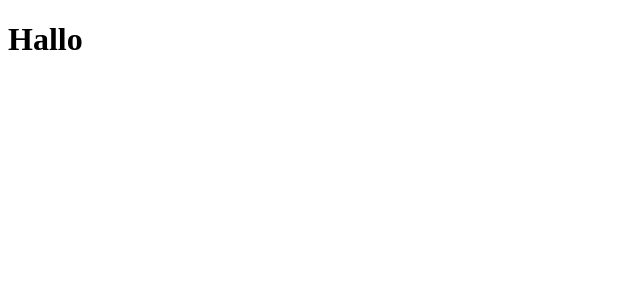
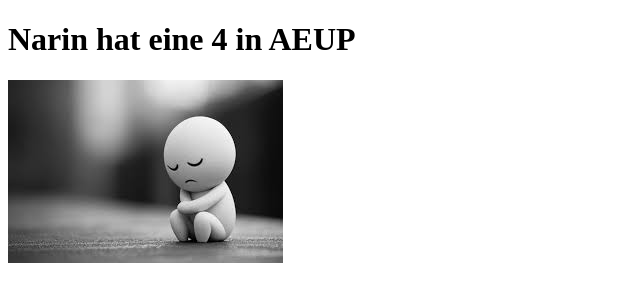
Before and after one commit to Flo781/webseite, a plain HTML site: page index.html in a window 1280 px wide. Shown: the whole page, without its empty margins (0-640 px from the left). Drawn offline with Linux system fonts and the light colour scheme.

Commit message:
Add files via upload

```diff
--- a/index.html
+++ b/index.html
@@ -6,6 +6,7 @@
     <title>Document</title>
 </head>
 <body>
-    <h1>Hallo</h1>
+    <h1>Narin hat eine 4 in AEUP</h1>
+    <img src="image.png" alt="">
 </body>
 </html>
```
Also changed, not shown: image.png (added).
